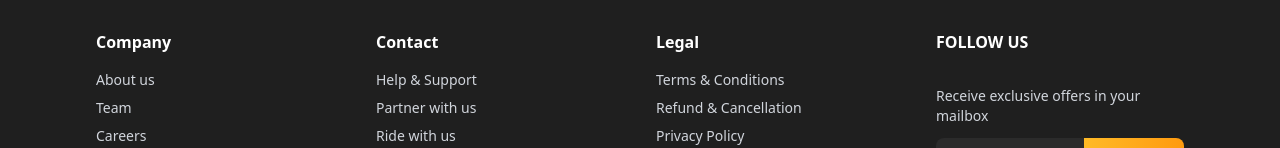
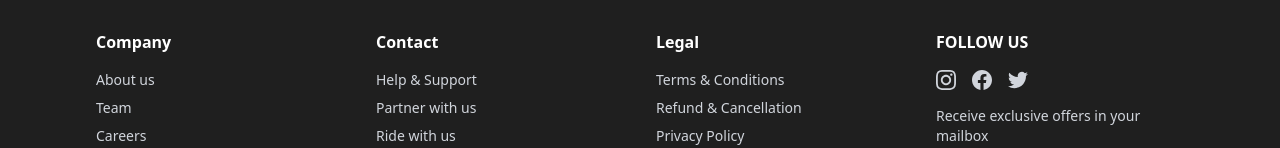
Before and after one commit to bekalu73/foodwagen-web, a Next.js app: page / in a window 1280 px wide. Shown: the part 934-1082 px from the top of the page. Built offline with nearby package versions, Linux system fonts and the light colour scheme; no server answers.

Commit message:
feat: Implement search functionality and fix TypeScript errors

```diff
--- a/components/modals/AddMealModal.tsx
+++ b/components/modals/AddMealModal.tsx
@@ -33,7 +33,7 @@
 
   const handleAddFood = async (
     values: AddMealFormValues,
-    { resetForm }: any
+    { resetForm }: { resetForm: () => void }
   ) => {
     try {
       const payload: AddMealPayload = {
--- a/components/modals/EditMealModal.tsx
+++ b/components/modals/EditMealModal.tsx
@@ -38,7 +38,7 @@
 
   const handleUpdateFood = async (
     values: AddMealFormValues,
-    { resetForm }: any
+    { resetForm }: { resetForm: () => void }
   ) => {
     try {
       const payload: AddMealPayload = {
--- a/components/ui/input.tsx
+++ b/components/ui/input.tsx
@@ -2,10 +2,7 @@
 
 import { cn } from "@/lib/utils"
 
-export interface InputProps
-  extends React.InputHTMLAttributes<HTMLInputElement> {}
-
-const Input = React.forwardRef<HTMLInputElement, InputProps>(
+const Input = React.forwardRef<HTMLInputElement, React.InputHTMLAttributes<HTMLInputElement>>(
   ({ className, type, ...props }, ref) => {
     return (
       <input
--- a/features/shared/Footer.tsx
+++ b/features/shared/Footer.tsx
@@ -1,5 +1,24 @@
 import { Mail } from "lucide-react";
 import Link from "next/link";
+
+// Social Media Icons
+const InstagramIcon = () => (
+  <svg className="w-5 h-5" fill="currentColor" viewBox="0 0 24 24">
+    <path d="M12 2.163c3.204 0 3.584.012 4.85.07 3.252.148 4.771 1.691 4.919 4.919.058 1.265.069 1.645.069 4.849 0 3.205-.012 3.584-.069 4.849-.149 3.225-1.664 4.771-4.919 4.919-1.266.058-1.644.07-4.85.07-3.204 0-3.584-.012-4.849-.07-3.26-.149-4.771-1.699-4.919-4.92-.058-1.265-.07-1.644-.07-4.849 0-3.204.013-3.583.07-4.849.149-3.227 1.664-4.771 4.919-4.919 1.266-.057 1.645-.069 4.849-.069zm0-2.163c-3.259 0-3.667.014-4.947.072-4.358.2-6.78 2.618-6.98 6.98-.059 1.281-.073 1.689-.073 4.948 0 3.259.014 3.668.072 4.948.2 4.358 2.618 6.78 6.98 6.98 1.281.058 1.689.072 4.948.072 3.259 0 3.668-.014 4.948-.072 4.354-.2 6.782-2.618 6.979-6.98.059-1.28.073-1.689.073-4.948 0-3.259-.014-3.667-.072-4.947-.196-4.354-2.617-6.78-6.979-6.98-1.281-.059-1.69-.073-4.949-.073zm0 5.838c-3.403 0-6.162 2.759-6.162 6.162s2.759 6.163 6.162 6.163 6.162-2.759 6.162-6.163c0-3.403-2.759-6.162-6.162-6.162zm0 10.162c-2.209 0-4-1.79-4-4 0-2.209 1.791-4 4-4s4 1.791 4 4c0 2.21-1.791 4-4 4zm6.406-11.845c-.796 0-1.441.645-1.441 1.44s.645 1.44 1.441 1.44c.795 0 1.439-.645 1.439-1.44s-.644-1.44-1.439-1.44z" />
+  </svg>
+);
+
+const FacebookIcon = () => (
+  <svg className="w-5 h-5" fill="currentColor" viewBox="0 0 24 24">
+    <path d="M24 12.073c0-6.627-5.373-12-12-12s-12 5.373-12 12c0 5.99 4.388 10.954 10.125 11.854v-8.385H7.078v-3.47h3.047V9.43c0-3.007 1.792-4.669 4.533-4.669 1.312 0 2.686.235 2.686.235v2.953H15.83c-1.491 0-1.956.925-1.956 1.874v2.25h3.328l-.532 3.47h-2.796v8.385C19.612 23.027 24 18.062 24 12.073z" />
+  </svg>
+);
+
+const TwitterIcon = () => (
+  <svg className="w-5 h-5" fill="currentColor" viewBox="0 0 24 24">
+    <path d="M23.953 4.57a10 10 0 01-2.825.775 4.958 4.958 0 002.163-2.723c-.951.555-2.005.959-3.127 1.184a4.92 4.92 0 00-8.384 4.482C7.69 8.095 4.067 6.13 1.64 3.162a4.822 4.822 0 00-.666 2.475c0 1.71.87 3.213 2.188 4.096a4.904 4.904 0 01-2.228-.616v.06a4.923 4.923 0 003.946 4.827 4.996 4.996 0 01-2.212.085 4.936 4.936 0 004.604 3.417 9.867 9.867 0 01-6.102 2.105c-.39 0-.779-.023-1.17-.067a13.995 13.995 0 007.557 2.209c9.053 0 13.998-7.496 13.998-13.985 0-.21 0-.42-.015-.63A9.935 9.935 0 0024 4.59z" />
+  </svg>
+);
 
 export default function Footer() {
   return (
@@ -86,25 +105,31 @@
           <h3 className="text-white font-semibold mb-4">FOLLOW US</h3>
           <div className="flex items-center space-x-4 mb-4">
             <Link
-              href="#"
+              href="https://instagram.com"
+              target="_blank"
+              rel="noopener noreferrer"
               aria-label="Instagram"
-              className="hover:text-[#FF9A0E]"
+              className="hover:text-[#FF9A0E] transition-colors"
             >
-              <i className="fab fa-instagram"></i>
+              <InstagramIcon />
             </Link>
             <Link
-              href="#"
+              href="https://facebook.com"
+              target="_blank"
+              rel="noopener noreferrer"
               aria-label="Facebook"
-              className="hover:text-[#FF9A0E]"
+              className="hover:text-[#FF9A0E] transition-colors"
             >
-              <i className="fab fa-facebook"></i>
+              <FacebookIcon />
             </Link>
             <Link
-              href="#"
+              href="https://twitter.com"
+              target="_blank"
+              rel="noopener noreferrer"
               aria-label="Twitter"
-              className="hover:text-[#FF9A0E]"
+              className="hover:text-[#FF9A0E] transition-colors"
             >
-              <i className="fab fa-twitter"></i>
+              <TwitterIcon />
             </Link>
           </div>
 
--- a/lib/use-fetch-data.tsx
+++ b/lib/use-fetch-data.tsx
@@ -1,3 +1,5 @@
+/* eslint-disable @typescript-eslint/no-explicit-any */
+
 "use client";
 import { useQuery } from "@tanstack/react-query";
 import axios, { AxiosRequestConfig } from "axios";
--- a/lib/use-post-data.tsx
+++ b/lib/use-post-data.tsx
@@ -31,7 +31,6 @@
         url,
         method,
         body,
-        headers = {},
         onUploadProgress,
         onDownloadProgress,
       } = options;
```
